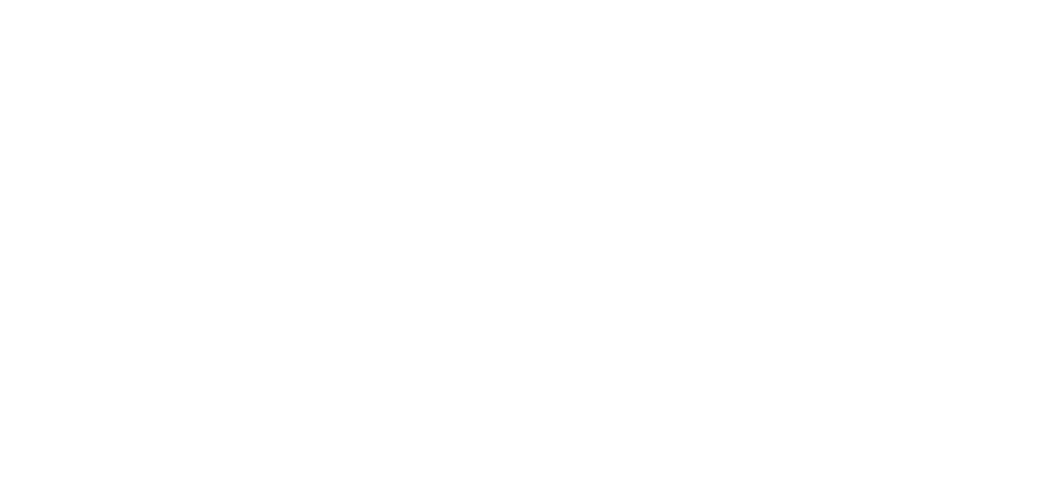
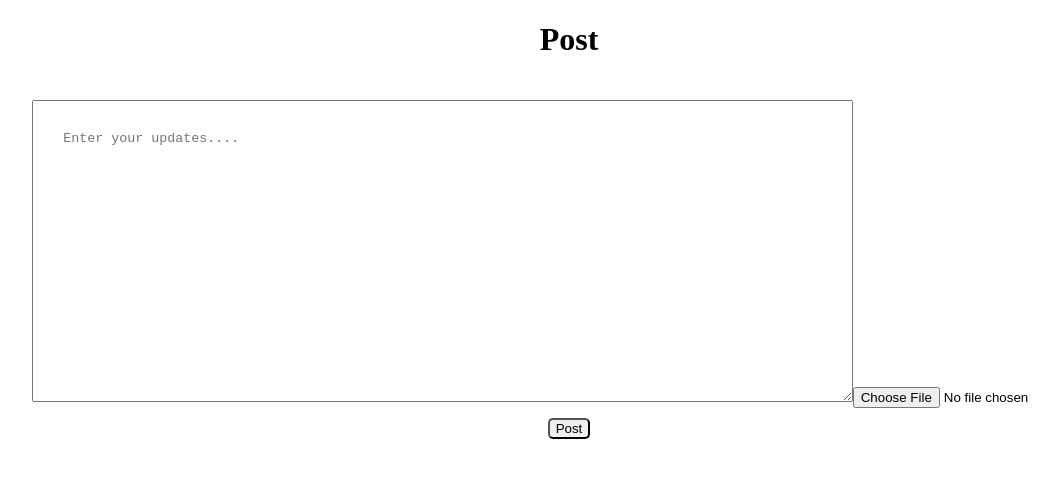
Before and after one commit to Khagendra01/CU-Connect, a React (Create React App) app in the folder front-end/: page /post in a window 1280 px wide. Before the commit this address had no page. Shown: the top 478 px of the page, without its empty margins (71-1130 px from the left). Built offline with nearby package versions, Linux system fonts and the light colour scheme.

Commit message:
feat:Post page has been added

```diff
--- a/front-end/package.json
+++ b/front-end/package.json
@@ -40,5 +40,9 @@
       "last 1 firefox version",
       "last 1 safari version"
     ]
-  }
+  },
+  "description": "This project was bootstrapped with [Create React App](https://github.com/facebook/create-react-app).",
+  "main": "index.js",
+  "author": "",
+  "license": "MIT"
 }
--- a/front-end/src/routes/Home.tsx
+++ b/front-end/src/routes/Home.tsx
@@ -7,6 +7,7 @@
 import Profile from '../views/profile';
 import RegisterPrompt from '../components/Register';
 import JobsPage from '../views/JobsPage';
+import Post from './Post';
 
 const RouteConfig= () => {
     return (
@@ -19,6 +20,7 @@
           <Route path="/register" element={<RegisterPrompt />} />
           <Route path="/login" element={<SignInPrompt />} />
           <Route path="/jobPage" element={<JobsPage />} />
+          <Route path ="/post" element = {<Post/>} />
         </Routes>
       </BrowserRouter>
     );
--- /dev/null
+++ b/front-end/src/routes/Post.tsx
@@ -0,0 +1,39 @@
+import React from 'react';
+import {useState} from 'react';
+import "../styles/Post.css"; //Styllying for the post
+
+// This page to post for either job or any other updates
+
+function Post(props: any) {
+    const[postValue, setPostValue] = useState<String>('');
+    let file; //Ask what data type
+    const handleInputChange = (event: React.ChangeEvent<HTMLTextAreaElement>) => {
+        // Update the state with the new input value
+        setPostValue(event.target.value); // This value of inputvalue
+      };
+    const handleFileSelect = (event: React.ChangeEvent<HTMLInputElement>) => {
+        file = event.target.files && event.target.files[0];
+      }
+    return (
+        <div className = 'Container'>
+            <h1>Post</h1>
+            <textarea className = 'input-box'
+            placeholder='Enter your updates....'
+            onChange={handleInputChange}
+            >
+
+            </textarea>
+            <input
+            type = 'file'
+            onChange={handleFileSelect}></input>
+            <br/>
+
+
+        <button className = 'post-button'
+        //onclick add data to send it to sever of on the homepage// TODO: discussion
+        >Post</button>
+        </div>
+    );
+}
+
+export default Post;
--- /dev/null
+++ b/front-end/src/styles/Post.css
@@ -0,0 +1,16 @@
+.input-box{
+    width:60%;
+    height: 30vh;
+    padding:30px;
+    margin-top: 20px;
+
+}
+.Container{
+    text-align: center;
+}
+
+.post-button{
+    margin-top:10px;
+    border-radius: 5px;
+
+}
--- a/front-end/src/views/HomePage.tsx
+++ b/front-end/src/views/HomePage.tsx
@@ -30,6 +30,7 @@
           <button onClick={() => handleNavigation("/feedback")} className="big-button">
             Contact Us
           </button>
+          <button onClick={()=>handleNavigation("/post")} className="big-button">Post</button>
         </div>
       </div>
     </div>
```
Also changed, not shown: 1 other file (tests, documents, lock files or other folders).
